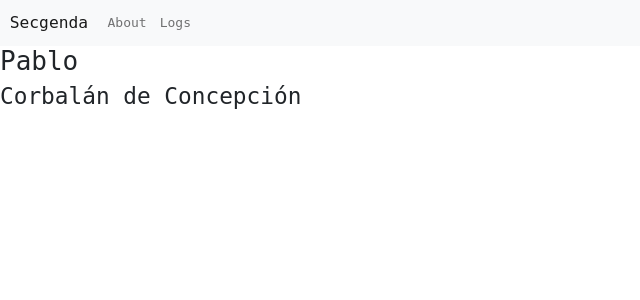
After one commit to pablocorbalann/secgenda, a Flask app: page /c in a window 1280 px wide. The commit adds this page. Shown: the top 300 px of the page, without its empty margins (0-640 px from the left). Run offline with Flask 2, Linux system fonts and the light colour scheme.

Commit message:
bootsrap implementations

```diff
--- /dev/null
+++ b/app/templates/contact.html
@@ -0,0 +1,8 @@
+{% extends "layout.html" %}
+
+{% block body %}
+<div class="contact">
+  <h2>{{ contact.name }}</h2>
+  <h3>{{ contact.surname }}</h3>
+</div>
+{% endblock body %}
--- /dev/null
+++ b/app/templates/layout.html
@@ -0,0 +1,24 @@
+{% extends "parent.html" %}
+
+{% block content %}
+<nav class="navbar navbar-expand-lg navbar-light bg-light">
+  <div class="container-fluid">
+    <a class="navbar-brand" href="{{ url_for('index') }}">Secgenda</a>
+    <button class="navbar-toggler" type="button" data-bs-toggle="collapse" data-bs-target="#navbarNav" aria-controls="navbarNav" aria-expanded="false" aria-label="Toggle navigation">
+      <span class="navbar-toggler-icon"></span>
+    </button>
+    <div class="collapse navbar-collapse" id="navbarNav">
+      <ul class="navbar-nav">
+        <li class="nav-item">
+          <a class="nav-link" aria-current="page" href="{{ url_for('about') }}">About</a>
+        </li>
+        <li class="nav-item">
+          <a class="nav-link" href="{{ url_for('logs') }}">Logs</a>
+        </li>
+      </ul>
+    </div>
+  </div>
+</nav>
+{% block body %}
+{% endblock body %}
+{% endblock content %}
--- a/app/templates/parent.html
+++ b/app/templates/parent.html
@@ -26,10 +26,14 @@ that explain all the parts of the code... and don't forget your star! :)
     <meta name="author" content="Pablo Corbalán De Concepción @pablocorbalann">
     <meta name="copyright" content="Pablo Corbalán & contributors [C] 2021">
     <meta name="license" content="Secgenda, under the MIT LICENSE">
+    <meta name="viewport" content="width=device-width, initial-scale=1">
+    <!-- css stylesheets: custom, bootstrap -->
     <link rel="stylesheet" href="../static/css/style.css">
+    <link href="https://cdn.jsdelivr.net/npm/bootstrap@5.0.0-beta2/dist/css/bootstrap.min.css" rel="stylesheet" integrity="sha384-BmbxuPwQa2lc/FVzBcNJ7UAyJxM6wuqIj61tLrc4wSX0szH/Ev+nYRRuWlolflfl" crossorigin="anonymous">
   </head>
   <body>
     {% block content %}
     {% endblock content %}
+    <script src="https://cdn.jsdelivr.net/npm/bootstrap@5.0.0-beta2/dist/js/bootstrap.bundle.min.js" integrity="sha384-b5kHyXgcpbZJO/tY9Ul7kGkf1S0CWuKcCD38l8YkeH8z8QjE0GmW1gYU5S9FOnJ0" crossorigin="anonymous"></script>
   </body>
 </html>
--- a/app/views.py
+++ b/app/views.py
@@ -28,6 +28,26 @@ def index():
 @app.route("/wellcome")
 def wellcome():
     return render_template("wellcome.html")
+
+@app.route("/about")
+def about():
+    return render_template("about.html", title="About")
+@app.route("/c")
+def contact():
+    contact = {
+        "id": "001",
+        "name": "Pablo",
+        "surname": "Corbalán de Concepción",
+        "email": "pablo.corbalan@protonmail.com",
+        "phone": "571-132-141",
+        "adress": "C/street1, Spain"
+    }
+    name = f"{contact['name']} {contact['surname']}"
+    return render_template("contact.html", title=name, contact=contact)
+
+@app.route("/c/mail")
+def contactmail():
+    pass
 
 @app.route("/l")
 def logsredirect():
--- a/logs.txt
+++ b/logs.txt
@@ -8,3 +8,5 @@
 [006]: Can't load a SQL query
 [002]: Can't import the app package
 [006]: Can't load a SQL query
+[006]: Can't load a SQL query
+[006]: Can't load a SQL query
```
